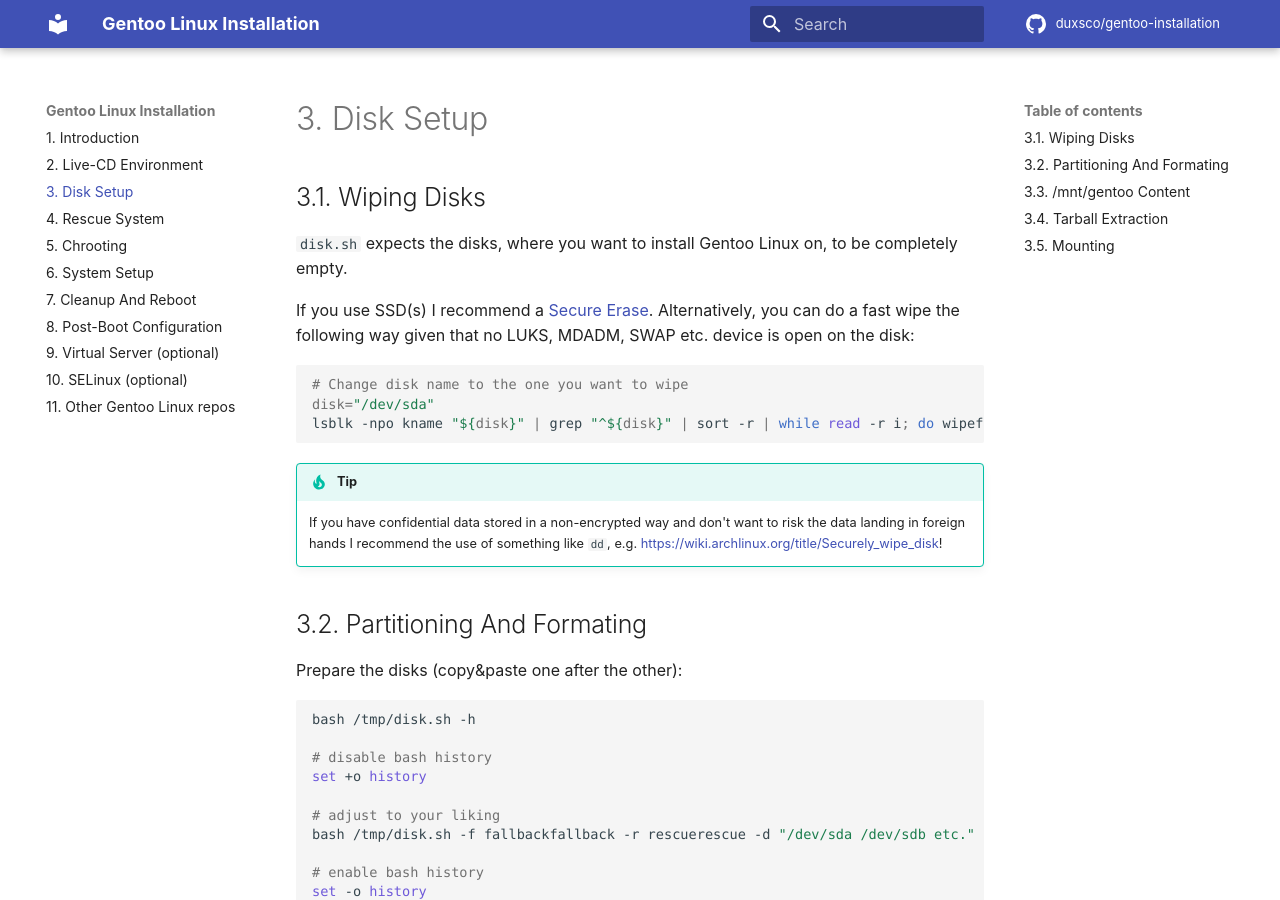
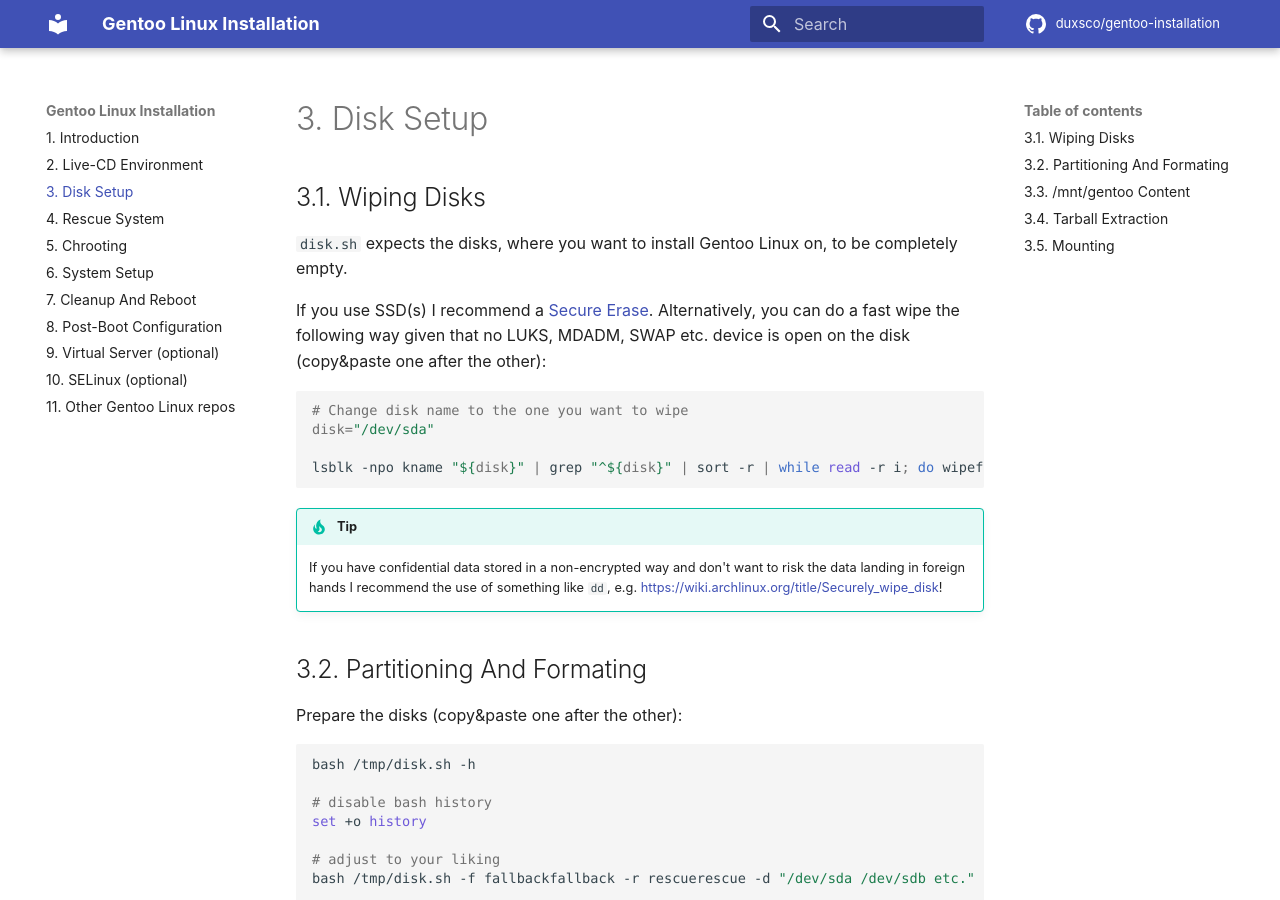
Before and after one commit to duxsco/gentoo-installation, an MkDocs documentation site: the page built from docs/disk_setup.md, in a window 1280 px wide and 900 px high. Built offline with MkDocs 1.6.1 and Material for MkDocs 9.7.7, drawn with Linux system fonts in a browser that asks for light colours; comment, search, counter and statistics services are not loaded.

Commit message:
Minor text changes

````diff
--- a/docs/disk_setup.md
+++ b/docs/disk_setup.md
@@ -2,11 +2,12 @@
 
 `disk.sh` expects the disks, where you want to install Gentoo Linux on, to be completely empty.
 
-If you use SSD(s) I recommend a [Secure Erase](https://wiki.archlinux.org/title/Solid_state_drive/Memory_cell_clearing). Alternatively, you can do a fast wipe the following way given that no LUKS, MDADM, SWAP etc. device is open on the disk:
+If you use SSD(s) I recommend a [Secure Erase](https://wiki.archlinux.org/title/Solid_state_drive/Memory_cell_clearing). Alternatively, you can do a fast wipe the following way given that no LUKS, MDADM, SWAP etc. device is open on the disk (copy&paste one after the other):
 
 ```shell
 # Change disk name to the one you want to wipe
 disk="/dev/sda"
+
 lsblk -npo kname "${disk}" | grep "^${disk}" | sort -r | while read -r i; do wipefs -a "$i"; done
 ```
 
````
Also changed, not shown: docs/live-cd_environment.md (+1 -1 lines), docs/system_setup.md (+8 -8 lines).
